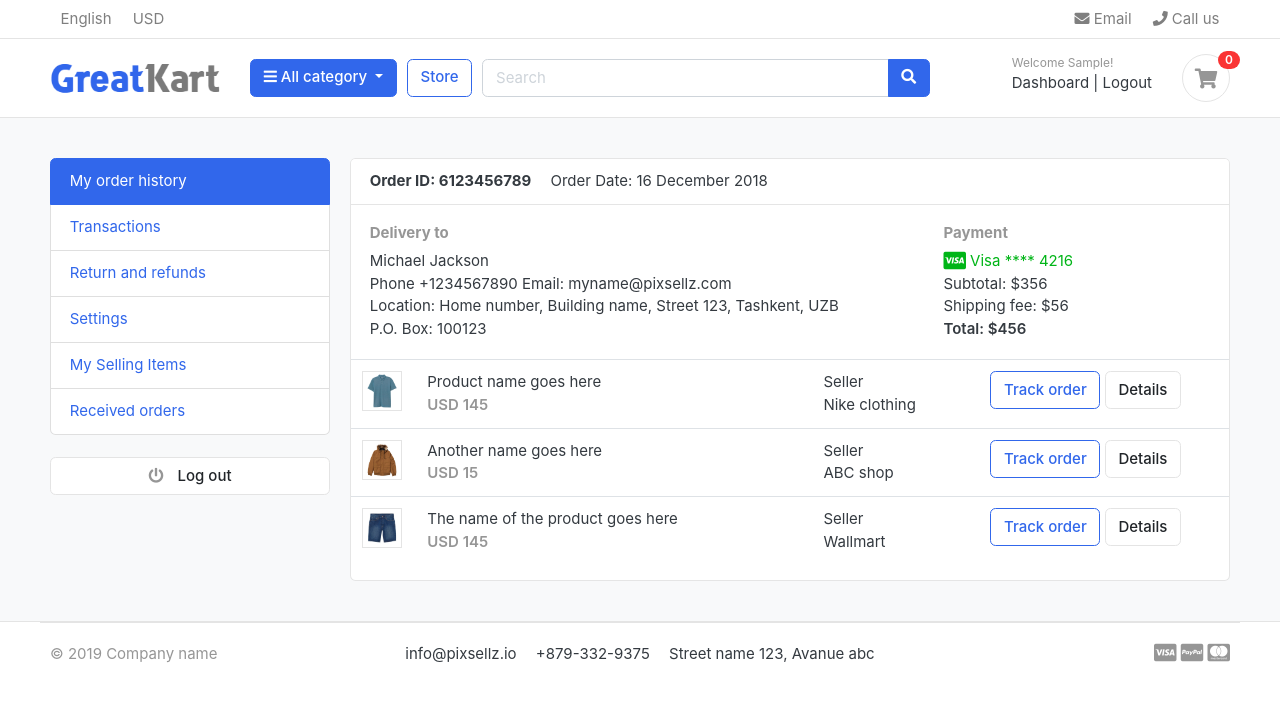
After one commit to Habib-1/GreatKart-E-Commarce, a Django app: page /accounts/dashboard/ in a window 1280 px wide. The commit adds this page. Shown: the top 702 px of the page. Run offline with Django 5.2, Linux system fonts and the light colour scheme; the visitor is signed in with stand-in values (Sample User, id 1); data that the repository does not hold is empty; some libraries are stand-ins or nearby versions; some web fonts are replaced.

Commit message:
add login logout registration dashboard

```diff
--- a/accounts/admin.py
+++ b/accounts/admin.py
@@ -5,7 +5,7 @@ from django.contrib.auth.admin import UserAdmin
 class AccountAdmin(UserAdmin):
     list_display=('email','username','first_name','last_name','phone_number','date_joined','last_login','is_active',)
     list_display_links=('email','username',) #field e link add kore
-    readonly_fields=('date_joined','last_login','is_active',)
+    readonly_fields=('date_joined','last_login',)
     ordering=('-date_joined',)
     filter_horizontal=()
     list_filter=()
--- a/accounts/models.py
+++ b/accounts/models.py
@@ -52,7 +52,7 @@ class Account(AbstractBaseUser):
     last_login=models.DateTimeField(auto_now_add=True)
     is_admin=models.BooleanField(default=False)
     is_staff=models.BooleanField(default=False)
-    is_active=models.BooleanField(default=False)
+    is_active=models.BooleanField(default=True) #pore email verifiaction add kore eta false kore dibo
     is_superadmin=models.BooleanField(default=False)
 
     USERNAME_FIELD='email'
--- /dev/null
+++ b/accounts/templates/dashboard.html
@@ -0,0 +1,100 @@
+{% extends 'base.html' %}
+
+{% block content %}
+
+
+
+<!-- ========================= SECTION CONTENT ========================= -->
+<section class="section-conten padding-y bg">
+
+<div class="container">
+	<div class="row">
+	<aside class="col-md-3">
+		<!--   SIDEBAR   -->
+		<ul class="list-group">
+			<a class="list-group-item active" href="#"> My order history </a>
+			<a class="list-group-item" href="#"> Transactions </a>
+			<a class="list-group-item" href="#"> Return and refunds </a>
+			<a class="list-group-item" href="#">Settings </a>
+			<a class="list-group-item" href="#"> My Selling Items </a>
+			<a class="list-group-item" href="#"> Received orders </a>
+		</ul>
+		<br>
+		<a class="btn btn-light btn-block" href="{% url 'logout' %}"> <i class="fa fa-power-off"></i> <span class="text">Log out</span> </a>
+		<!--   SIDEBAR .//END   -->
+	</aside>
+	<main class="col-md-9">
+		<article class="card">
+		<header class="card-header">
+			<strong class="d-inline-block mr-3">Order ID: 6123456789</strong>
+			<span>Order Date: 16 December 2018</span>
+		</header>
+		<div class="card-body">
+			<div class="row">
+				<div class="col-md-8">
+					<h6 class="text-muted">Delivery to</h6>
+					<p>Michael Jackson <br>
+					Phone +1234567890 Email: myname@pixsellz.com <br>
+			    	Location: Home number, Building name, Street 123,  Tashkent, UZB <br>
+			    	P.O. Box: 100123
+			 		</p>
+				</div>
+				<div class="col-md-4">
+					<h6 class="text-muted">Payment</h6>
+					<span class="text-success">
+						<i class="fab fa-lg fa-cc-visa"></i>
+					    Visa  **** 4216
+					</span>
+					<p>Subtotal: $356 <br>
+					 Shipping fee:  $56 <br>
+					 <span class="b">Total:  $456 </span>
+					</p>
+				</div>
+			</div> <!-- row.// -->
+		</div> <!-- card-body .// -->
+		<div class="table-responsive">
+		<table class="table table-hover">
+			<tr>
+				<td width="65">
+					<img src="../images/items/1.jpg" class="img-xs border">
+				</td>
+				<td>
+					<p class="title mb-0">Product name goes here </p>
+					<var class="price text-muted">USD 145</var>
+				</td>
+				<td> Seller <br> Nike clothing </td>
+				<td width="250"> <a href="#" class="btn btn-outline-primary">Track order</a> <a href="#" class="btn btn-light"> Details </a> </td>
+			</tr>
+			<tr>
+				<td>
+					<img src="../images/items/2.jpg" class="img-xs border">
+				</td>
+				<td>
+					<p class="title mb-0">Another name goes here </p>
+					<var class="price text-muted">USD 15</var>
+				</td>
+				<td> Seller <br> ABC shop </td>
+				<td> <a href="#" class="btn btn-outline-primary">Track order</a> <a href="#" class="btn btn-light"> Details </a> </td>
+			</tr>
+			<tr>
+				<td>
+					<img src="../images/items/3.jpg" class="img-xs border">
+				</td>
+				<td>
+					<p class="title mb-0">The name of the product  goes here </p>
+					<var class="price text-muted">USD 145</var>
+				</td>
+				<td> Seller <br> Wallmart </td>
+				<td> <a href="#" class="btn btn-outline-primary">Track order</a> <a href="#" class="btn btn-light"> Details </a> </td>
+			</tr>
+		</table>
+		</div> <!-- table-responsive .end// -->
+		</article> <!-- order-group.// -->
+	</main>
+</div> <!-- row.// -->
+</div>
+
+
+</section>
+<!-- ========================= SECTION CONTENT END// ========================= -->
+{% endblock content %}
--- /dev/null
+++ b/accounts/urls.py
@@ -0,0 +1,8 @@
+from django.urls import path
+from . import views
+urlpatterns = [
+    path('registration/', views.registration.as_view(), name='registration'),
+    path('login/', views.login, name='login'),
+    path('logout/', views.logout, name='logout'),
+    path('dashboard/', views.dashboard, name='dashboard'),
+]
--- a/accounts/views.py
+++ b/accounts/views.py
@@ -1,3 +1,84 @@
-from django.shortcuts import render
+from django.shortcuts import render,redirect
+from django.views.generic import CreateView
+from .models import Account
+from .forms import RegistrationForm
+from django.urls import reverse_lazy
+from django.contrib import messages
+from category.models import Category
+from django.contrib.auth.views import LoginView
+from django.contrib import auth
+from django.contrib.auth.decorators import login_required
+from cart.models import CartItem
+class registration(CreateView):
+    model = Account
+    form_class = RegistrationForm
+    template_name = 'register.html'
+    success_url = reverse_lazy('home')
 
-# Create your views here.
+    def form_valid(self, form):
+        username=form.cleaned_data['email'].split('@')[0]
+        form.instance.username = username
+        if Account.objects.filter(email=form.cleaned_data['email']).exists():
+            messages.warning(self.request,'Email already exists')
+            return redirect('registration')
+        if form.cleaned_data['password']!=form.cleaned_data['confirm_password']:
+            messages.warning(self.request,'Password does not match')
+            return redirect('registration')
+        # pore email verification add kore account active korbo
+
+        form.save()
+        auth.login(self.request,form.instance)
+        messages.success(self.request,'Registration Successful')
+        return super().form_valid(form)
+
+    def form_invalid(self, form):
+        messages.warning(self.request,'Registration Failed,Plesase try again')
+        return redirect('registration')
+
+    def get_context_data(self, **kwargs):
+        context = super().get_context_data(**kwargs)
+        context["category"]=Category.objects.all()
+        return context
+
+
+def login(request):
+    if request.method=='POST':
+        email = request.POST['email']
+        password = request.POST['password']
+        user = Account.objects.filter(email=email).first()
+        if user:
+            if user.check_password(password):
+                if user.is_active==False:
+                    messages.warning(request,'Account is not activated')
+                    return redirect('login')
+                messages.success(request,'Login Successful')
+                auth.login(request,user)
+                return redirect('dashboard')
+            else:
+
+                messages.warning(request,'Invalid Password')
+                return redirect('login')
+        else:
+            messages.warning(request,'Invalid Email')
+            return redirect('login')
+
+    context={
+        'category':Category.objects.all()
+        }
+    return render(request,'login.html',context)
+
+@login_required(login_url='login')
+def logout(request):
+    auth.logout(request)
+    return redirect('login')
+
+@login_required(login_url='login')
+def dashboard(request):
+    context={
+        'category':Category.objects.all()
+
+        }
+    if request.user.is_authenticated:
+            context['cart_item_count'] = CartItem.objects.filter(user=request.user).count()
+
+    return render(request,'dashboard.html',context)
--- a/core/templates/base.html
+++ b/core/templates/base.html
@@ -13,7 +13,7 @@
 
 <!-- jQuery -->
 <script src="{% static 'js/jquery-2.0.0.min.js' %}" type="text/javascript"></script>
-
+<script src="https://cdnjs.cloudflare.com/ajax/libs/jquery/3.7.1/jquery.min.js" integrity="sha512-v2CJ7UaYy4JwqLDIrZUI/4hqeoQieOmAZNXBeQyjo21dadnwR+8ZaIJVT8EE2iyI61OV8e6M8PP2/4hpQINQ/g==" crossorigin="anonymous" referrerpolicy="no-referrer"></script>
 <!-- Bootstrap4 files-->
 <script src="{% static 'js/bootstrap.bundle.min.js' %}" type="text/javascript"></script>
 <link href="{% static 'css/bootstrap.css' %}" rel="stylesheet" type="text/css"/>
@@ -29,6 +29,7 @@
 <script src="{% static 'js/script.js' %}" type="text/javascript"></script>
 
 <script type="text/javascript">
+
 /// some script
 
 // jquery ready start
@@ -36,6 +37,7 @@ $(document).ready(function() {
 	// jQuery code
 
 });
+
 // jquery end
 </script>
 
@@ -45,6 +47,21 @@ $(document).ready(function() {
 {% include "includes/navbar.html" %}
 
 
+{% if messages %}
+
+    {% for msg in messages  %}
+          <div class="alert alert-{{msg.tags}}">
+            <strong>{{msg}}</strong>
+           </div>
+           <script>
+            setTimeout (()=>{
+                $(".alert").alert("close");
+            },3000)
+
+        </script>
+          {% endfor %}
+
+         {% endif %}
 <!-- ========================= SECTION MAIN ========================= -->
 {% block content %}
 
--- a/core/templates/includes/navbar.html
+++ b/core/templates/includes/navbar.html
@@ -60,13 +60,23 @@
         </div> <!-- col.// -->
         <div class="col-lg-3 col-sm-6 col-8 order-2 order-lg-3">
                     <div class="d-flex justify-content-end mb-3 mb-lg-0">
+                        {% if request.user.is_authenticated %}
+                        <div class="widget-header">
+                            <small class="title text-muted">Welcome {{user.first_name}}!</small>
+                            <div>
+                                <a href="{% url 'dashboard' %}">Dashboard</a> <span class="dark-transp"> | </span>
+                                <a href="{% url 'logout' %}"> Logout</a>
+                            </div>
+                        </div>
+                        {% else %}
                         <div class="widget-header">
                             <small class="title text-muted">Welcome guest!</small>
                             <div>
-                                <a href="./signin.html">Sign in</a> <span class="dark-transp"> | </span>
-                                <a href="./register.html"> Register</a>
+                                <a href="{% url 'login' %}">Sign in</a> <span class="dark-transp"> | </span>
+                                <a href="{% url 'registration' %}"> Register</a>
                             </div>
                         </div>
+                        {% endif %}
                         <a href="{% url 'cart' %}" class="widget-header pl-3 ml-3">
                             <div class="icon icon-sm rounded-circle border"><i class="fa fa-shopping-cart"></i></div>
                             <span class="badge badge-pill badge-danger notify">{{cart_item_count}}</span>
--- a/greatkart/settings.py
+++ b/greatkart/settings.py
@@ -134,3 +134,5 @@ MEDIA_ROOT = BASE_DIR / 'media'
 # https://docs.djangoproject.com/en/5.1/ref/settings/#default-auto-field
 
 DEFAULT_AUTO_FIELD = 'django.db.models.BigAutoField'
+
+LOGIN_REDIRECT_URL = 'home'
--- a/greatkart/urls.py
+++ b/greatkart/urls.py
@@ -22,4 +22,5 @@ urlpatterns = [
     path('admin/', admin.site.urls),
     path('',include('core.urls')),
     path('cart/',include('cart.urls')),
+    path('accounts/',include('accounts.urls')),
 ]+static(settings.MEDIA_URL,document_root=settings.MEDIA_ROOT)
```
Also changed, not shown: accounts/forms.py (added, +28 -0 lines), accounts/templates/login.html (added, +40 -0 lines), accounts/templates/register.html (added, +69 -0 lines), core/views.py (+8 -4 lines).
